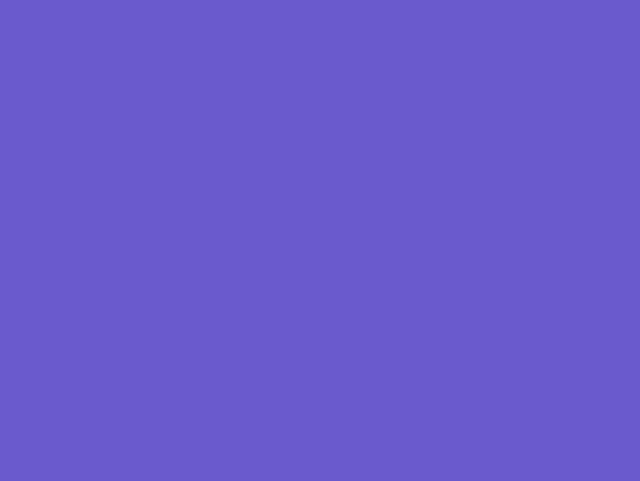
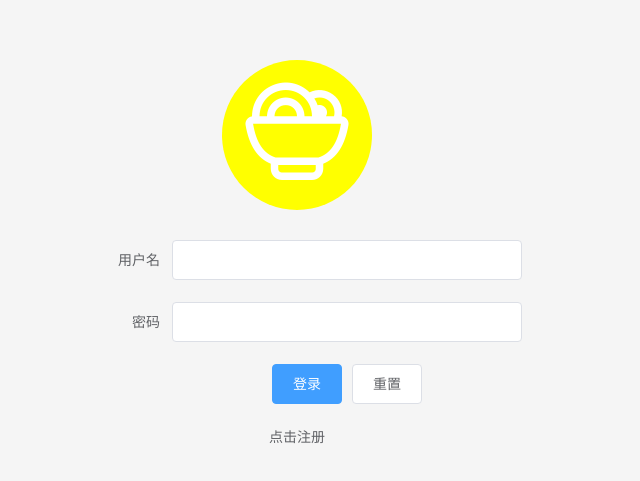
Before and after one commit to Apondon/chileme182, a Vue app in the folder chileme-ui/: page /login in a window 1280 px wide. Shown: the part 115-596 px from the top of the page, without its empty margins (343-983 px from the left). Built offline with nearby package versions, Linux system fonts and the light colour scheme.

Commit message:
添加登录页面（无交互）

```diff
--- a/chileme-ui/src/router/index.js
+++ b/chileme-ui/src/router/index.js
@@ -16,7 +16,13 @@
     path:'/register',
     name:'Register',
     component: () => import('../views/Register.vue')
-  }
+  },
+  // 登录
+  {
+    path:'/login',
+    name:'Login',
+    component: () => import('../views/Login.vue')
+  },
 
 ]
 
--- /dev/null
+++ b/chileme-ui/src/views/Login.vue
@@ -0,0 +1,63 @@
+<template lang="pug">
+    div.login
+        div.loginBox
+            div.icon.el-icon-food
+            el-form(:model="form",ref="Form",label-width="100px")
+                el-form-item(label="用户名" prop="username")
+                    el-input(v-model="form.username")
+                el-form-item(label="密码" prop="password")
+                    el-input(type='password' v-model="form.password")
+                el-form-item
+                    el-button(type="primary" @click="loginHandle") 登录
+                    el-button(@click="resetHandle('Form')") 重置
+            el-link(@click='jumpRegister') 点击注册
+</template>
+<script>
+export default {
+    data(){
+        return{
+            form:{
+                username:'',
+                password:''
+            }
+        }
+    },
+    methods:{
+        loginHandle(){
+            alert('登录')
+        },
+        resetHandle(formName){
+            this.$refs[formName].resetFields()
+        },
+        jumpRegister(){
+            this.$router.push('/register')
+        }
+    }
+}
+</script>
+<style lang="scss" scoped>
+.login{
+    height: 100%;
+    background: rgb(245, 245, 245);
+    display:flex;
+    justify-content: center;
+    align-items: center;
+    .loginBox{
+        width:800px;
+        height: 450px;
+        .icon{
+            width: 150px;
+            height: 150px;
+            line-height: 150px;
+            font-size: 120px;
+            background: yellow;
+            color: #fff;
+            border-radius: 50%;
+        }
+        .el-form{
+            width:450px;
+            margin:30px auto 10px;
+        }
+    }
+}
+</style>
--- a/chileme-ui/src/views/Register.vue
+++ b/chileme-ui/src/views/Register.vue
@@ -14,7 +14,7 @@
                 el-form-item
                     el-button(type="primary" @click="registerHandle('Form')") 立即注册
                     el-button(@click="resetHandle('Form')") 重置
-            el-link(@click='jumpLogin') 默认链接
+            el-link(@click='jumpLogin') 点击登录
 </template>
 <script>
 export default {
@@ -64,8 +64,7 @@
         },
         // 立即登录
         jumpLogin(){
-            alert('跳转登录页')
-            // this.$router.push()
+            this.$router.push('/login')
         }
     }
 }
```
